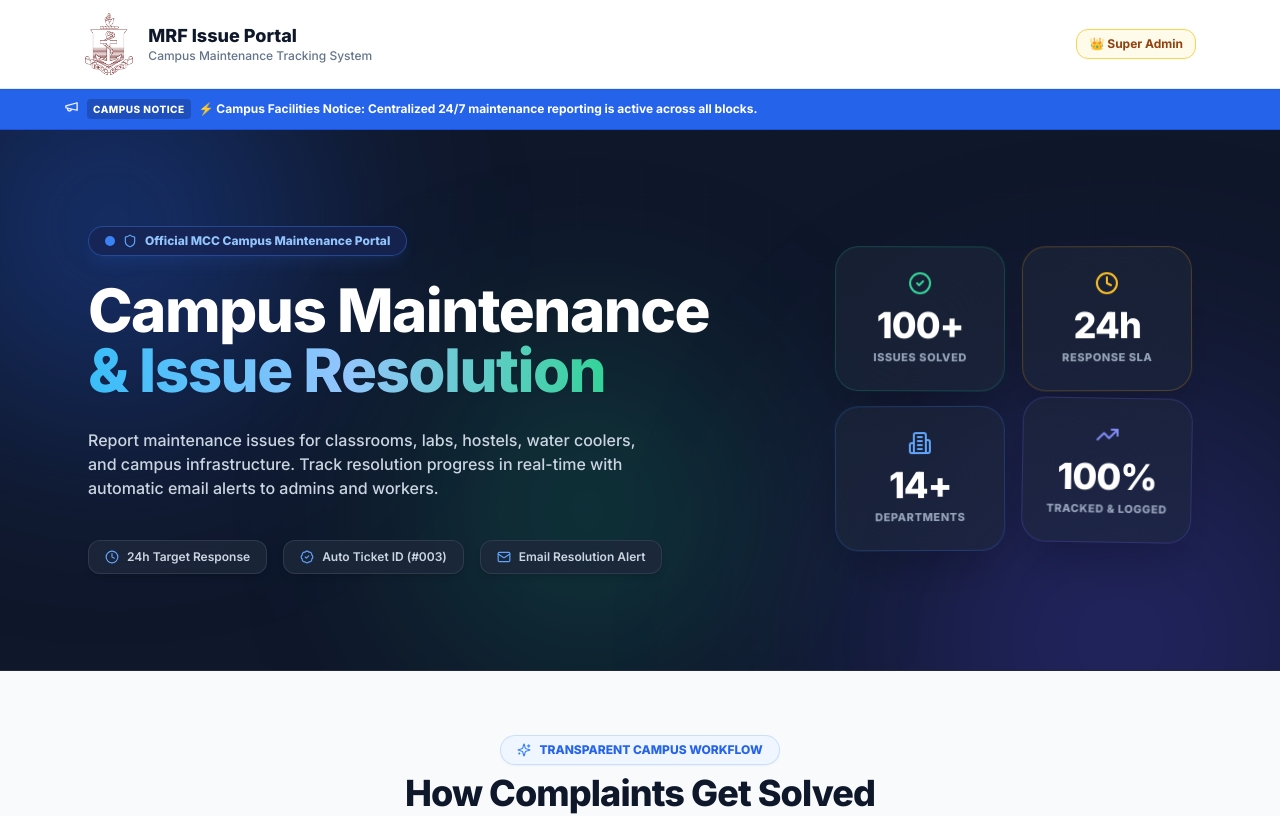
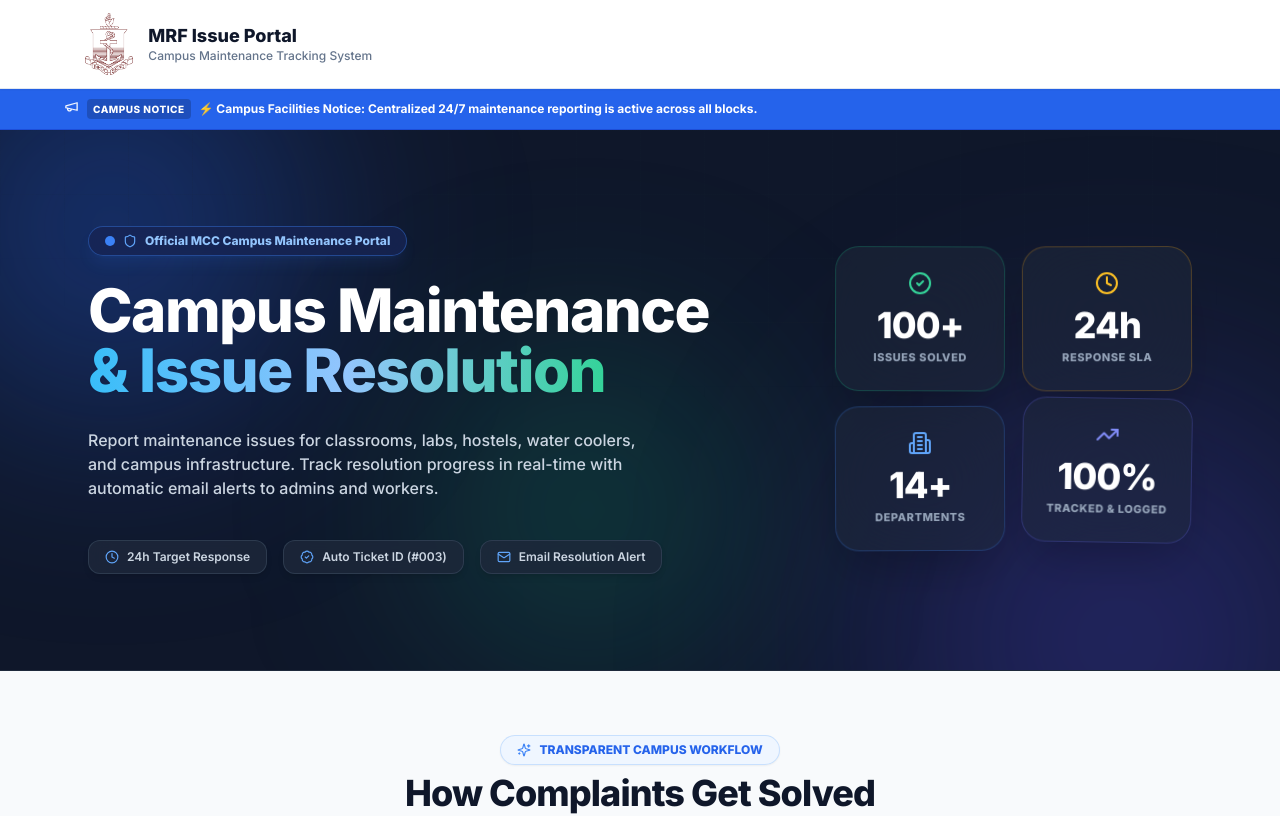
Before and after one commit to karishmaaraj/mrf-issue-system, a React (Vite) app in the folder issue-portal/: page / in a window 1280 px wide. Shown: the top 816 px of the page. Built offline with nearby package versions, Linux system fonts and the light colour scheme; no server answers.

Commit message:
Remove Super Admin button from Issue Portal navbar

```diff
--- a/issue-portal/src/components/Navbar.jsx
+++ b/issue-portal/src/components/Navbar.jsx
@@ -32,14 +32,6 @@ export default function Navbar() {
               <span className="hidden sm:inline">Home</span>
             </Link>
           )}
-
-          <Link
-            to="/super-admin"
-            className="flex items-center gap-1.5 text-xs text-amber-800 hover:text-amber-950 font-bold px-3 py-1.5 rounded-xl bg-amber-50 hover:bg-amber-100 border border-amber-300 transition"
-            title="Super Admin Master Control"
-          >
-            <span>👑 Super Admin</span>
-          </Link>
         </div>
       </div>
     </nav>
```
